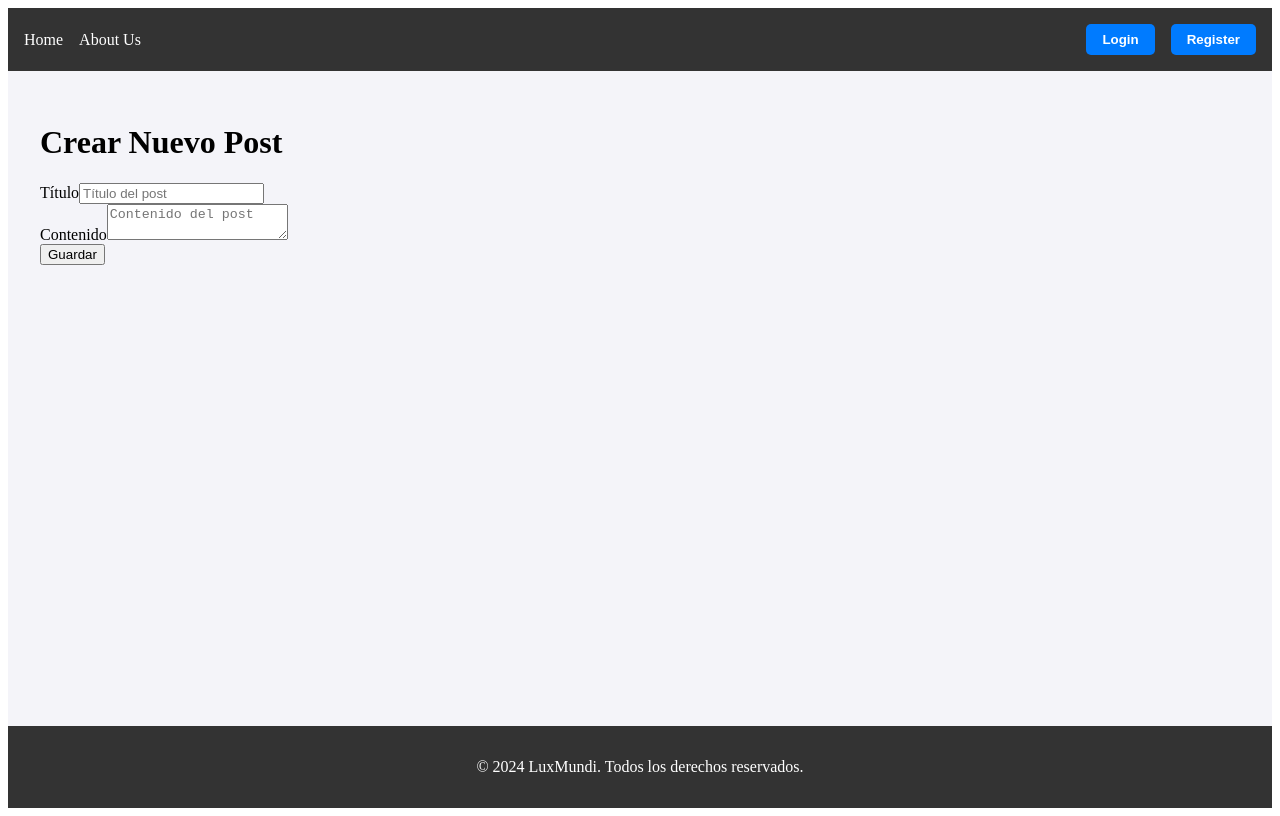
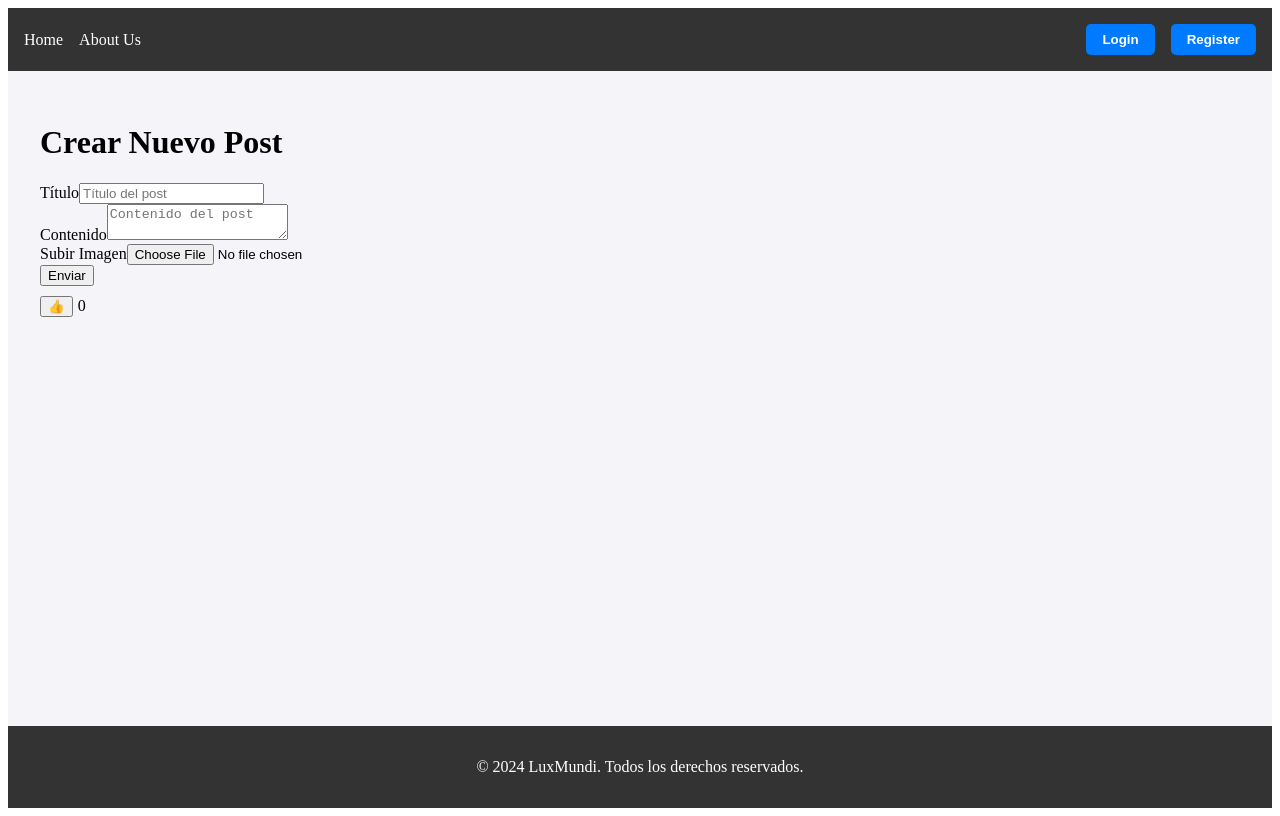
Before and after one commit to merkandez/luxmundi, a React (Vite) app in the folder client/: page /createpost in a window 1280 px wide. Built offline with nearby package versions, Linux system fonts and the light colour scheme.

Commit message:
Feat: Changes in pages editPost, createPost, postForm

```diff
--- a/client/src/pages/CreatePost.jsx
+++ b/client/src/pages/CreatePost.jsx
@@ -6,7 +6,7 @@ const CreatePost = () => {
     const navigate = useNavigate();
 
     const handleSubmit = async (data) => {
-        const PORT = import.meta.env.VITE_PORT || 8000;
+        const PORT = import.meta.env.VITE_PORT || 8080;
         await fetch(`http://localhost:${PORT}/api/posts`, {
             method: 'POST',
             headers: {
--- a/client/src/pages/EditPost.jsx
+++ b/client/src/pages/EditPost.jsx
@@ -1,6 +1,6 @@
 import { useEffect, useState } from 'react';
 import { useNavigate, useParams } from 'react-router-dom';
-import PostForm from '..pages/PostForm';
+import PostForm from '../pages/PostForm';
 import useAuth from '../hooks/useAuth';
 
 
--- a/client/src/pages/PostForm.jsx
+++ b/client/src/pages/PostForm.jsx
@@ -1,5 +1,6 @@
 import { useForm } from 'react-hook-form';
 import PropTypes from 'prop-types'; // Importar PropTypes
+import {useState } from 'react';
 
 const PostForm = ({ initialData = {}, onSubmit }) => {
     const {
@@ -10,10 +11,28 @@ const PostForm = ({ initialData = {}, onSubmit }) => {
         defaultValues: initialData,
     });
 
+    const [image, setImage] = useState(null); // Estado para la imagen
+    const [likes, setLikes] = useState(initialData.likes || 0); // Inicializa l
+
     const handleFormSubmit = (data) => {
-        console.log(data);
-        onSubmit(data);
+        const formData = new FormData();
+        formData.append('title', data.title);
+        formData.append('content', data.content);
+        if (image) {
+            formData.append('image', image); // Agrega la imagen si existe
+        }
+        formData.append('likes', likes); // Añade los likes al FormData
+        onSubmit(formData);
     };
+
+     // Maneja el cambio del input de imagen
+     const handleImageChange = (e) => {
+        setImage(e.target.files[0]);
+    };
+     // Maneja el clic en el botón de "me gusta"
+     const handleLikeClick = () => {
+        setLikes((prevLikes) => prevLikes + 1); // Incrementa el número de likes
+     }
 
     return (
         <div>
@@ -45,7 +64,24 @@ const PostForm = ({ initialData = {}, onSubmit }) => {
                     {errors.content && <p>{errors.content.message}</p>}
                 </div>
 
-                <button type="submit">Guardar</button>
+                <div>
+                    <label htmlFor="image">Subir Imagen</label>
+                    <input
+                        type="file"
+                        id="image"
+                        accept="image/*"
+                        onChange={handleImageChange}
+                    />
+                </div>
+
+                <button type="submit">Enviar</button>
+                {/* Botón de like */}
+                <div style={{ display: 'flex', alignItems: 'center', marginTop: '10px' }}>
+                    <button type="button" onClick={handleLikeClick} style={{ cursor: 'pointer' }}>
+                        👍
+                    </button>
+                    <span style={{ marginLeft: '5px' }}>{likes}</span>
+                </div>
             </form>
         </div>
     );
@@ -57,8 +93,8 @@ PostForm.propTypes = {
         id: PropTypes.string, // o PropTypes.number si 'id' es numérico
         title: PropTypes.string,
         content: PropTypes.string,
+        likes: PropTypes.number, // Agrega likes a las props
     }),
     onSubmit: PropTypes.func.isRequired, // onSubmit es obligatorio y debe ser una función
 };
-
 export default PostForm;
```
